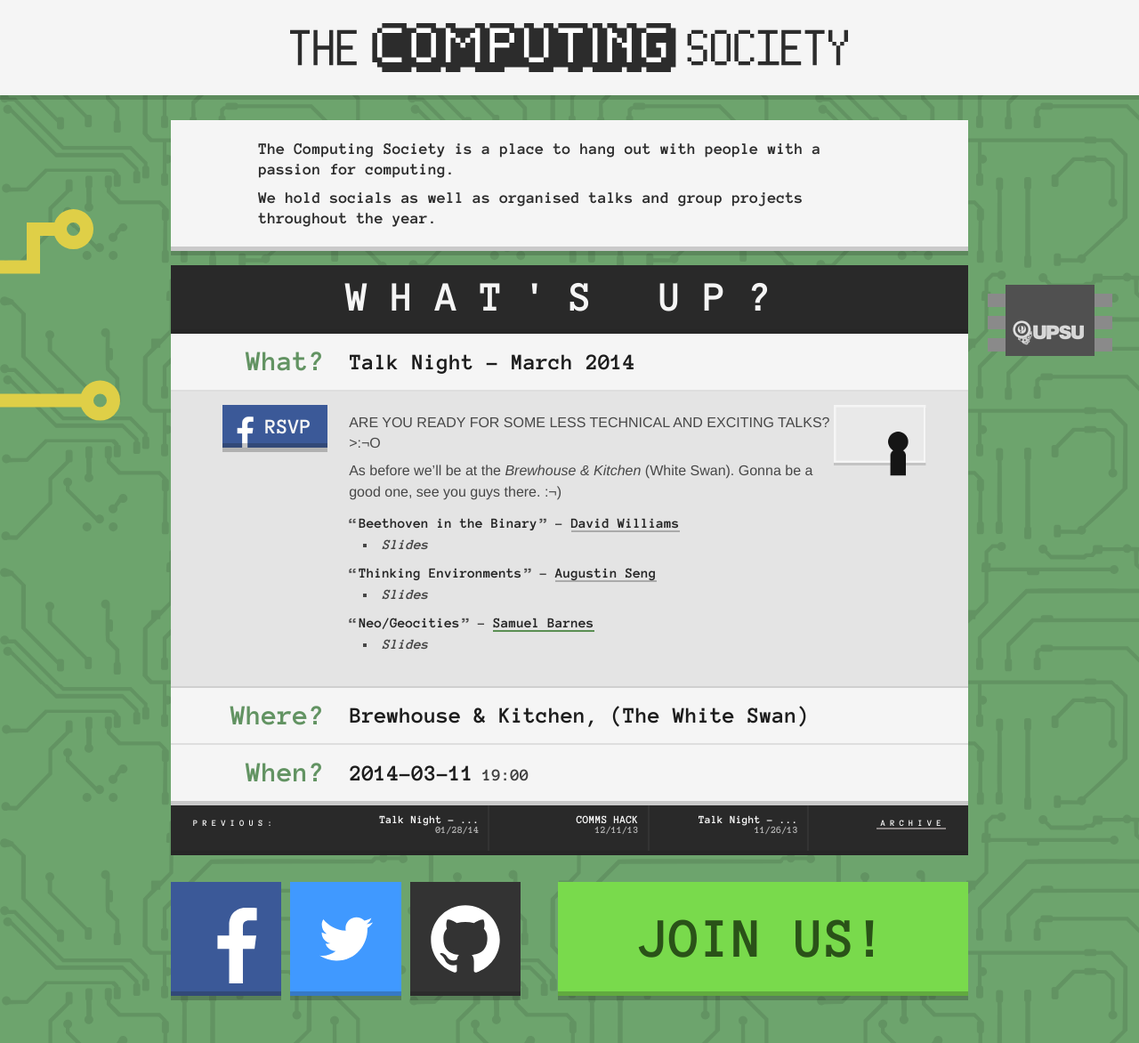
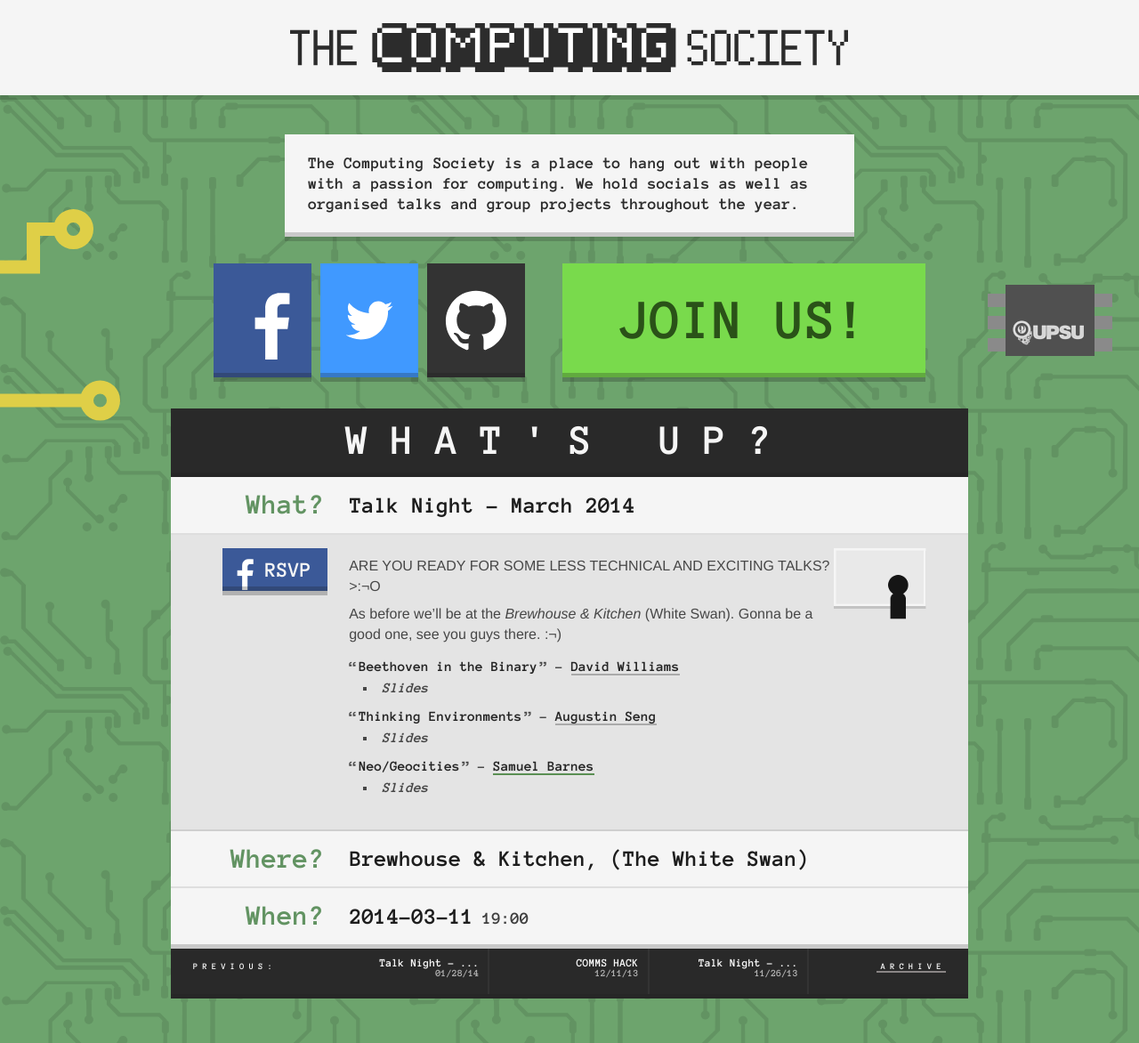
Before and after one commit to uopcs/warrior, a Jekyll site: the page built from index.html, in a window 1280 px wide. Shown: the whole page at 89% size. Built offline with Jekyll 4.4.1, drawn with Linux system fonts in a browser that asks for light colours; nearby versions of some CDN libraries.

```diff
--- a/_layouts/default.html
+++ b/_layouts/default.html
@@ -1,7 +1,7 @@
 <!DOCTYPE html>
 <html lang="en">
 {% include head.html %}
-<body>
+<body {% for post in site.posts limit:1 %} id="{{ post.hash }}" {% endfor %}>
 
 	{% include header.html %}
 
--- a/css/style.css
+++ b/css/style.css
@@ -80,8 +80,10 @@ header .logo:hover { opacity: .8; }
 }
 
 main {
+	overflow: hidden;
+	max-width: 900px;
 	width: 70%;
-	margin: 0 auto;
+	margin: 0 auto 50px;
 }
 
 .archive,
@@ -565,7 +567,6 @@ main {
 			*/
 
 .archive {
-	overflow: hidden;
 	padding: 1em 0;
 	background: rgb(41, 41, 41);
 }
@@ -573,12 +574,25 @@ main {
 .archive .meeting {
 	padding: 1em 0;
 	background: rgb(41, 41, 41);
+
+	-webkit-transition: margin .25s;
+	   -moz-transition: margin .25s;
+			transition: margin .25s;
 }
 
 .archive .meeting:nth-child(odd) {
 	background: #242424;
 	border-top: 5px dashed #292929;
 	border-bottom: 5px dashed #292929;
+}
+
+.archive .meeting--focus,
+.archive .meeting--focus:nth-child(odd) {
+	position: relative;
+	margin: -10px;
+
+	background: #3F3F3F;
+	border: 0;
 }
 
 .archive .event-name,
@@ -593,9 +607,7 @@ main {
 	text-align: left;
 }
 
-.archive .event-name:focus,
-.archive .event-name:focus + .details {
-	background: rgba(100, 100, 100, 0.25);
+.archive .event-name:focus {
 	outline: none;
 }
 
@@ -740,7 +752,8 @@ main {
 }
 
 .text-section {
-	margin: 1em 0;
+	margin: 1em auto;
+	max-width: 40em;
 	padding: 1em .5em;
 	font-family: 'Anonymous Pro', Helvetica, Arial, sans-serif;
 	overflow: hidden;
@@ -753,14 +766,13 @@ main {
 	font-size: 1.15em;
 	line-height: 1.25;
 	padding: .25em 1em;
-	margin: 0 auto;
-	max-width: 40em;
 }
 
 .social {
 	padding-bottom: 5px;
 	overflow: hidden;
-	margin: 30px 0;
+	margin: 30px auto;
+	max-width: 50em;
 }
 
 .social .social-button-wrapper {
--- a/index.html
+++ b/index.html
@@ -5,9 +5,10 @@ layout: default
 <main>
 
 	<section class="text-section">
-		<p>The Computing Society is a place to hang out with people with a passion for computing.</p>
-		<p>We hold socials as well as organised talks and group projects throughout the year.</p>
+		<p>{{ site.description }}</p>
 	</section>
+
+	{% include social.html %}
 
 	<article class="event">
 
@@ -130,6 +131,4 @@ layout: default
 
 	</article>
 
-	{% include social.html %}
-
 </main>
--- a/js/scripts.js
+++ b/js/scripts.js
@@ -1,60 +1,38 @@
 (function(){
+
+	// collapse everything on load
 	$('.archive').hide();
 	$('.meeting').find('.details').hide();
 
 	$('.meeting').find('.event-name').click(function(e){
 
-		$('.meeting').find('.details').hide();
+		focusIndividualMeeting(this);
 
-		$('.archive').slideDown(250);
-
-		$(this).parents('.meeting').find('.details').slideToggle(100);
-		$(this).parents('.meeting').find('.show-desc').text(swapMoreLess($(this).parents('.meeting').find('.show-desc').text()));
-
-		scrollPage(this);
-
-		e.preventDefault();
-
-	});
-
-	$('.more-info-map').click(function(e){
-		$('.info-map').slideToggle(100);
-		map.invalidateSize();
-		openPopups(markers);
-		e.preventDefault();
 	});
 
 	$('.previous').find('.meetings,.more').click(function(e){
 
 		if($(this).is('.meetings')){
 
-			$('.meeting').find('.details').hide();
-
-			$('.archive').slideDown(250);
-
-			$(this.hash).find('.details').slideDown(100);
-			$(this.hash).find('.show-desc').text(swapMoreLess($(this.hash).find('.show-desc').text()));
-
-			scrollPage(this);
+			focusIndividualMeeting(this);
 
 		} else {
 
 			$('.archive').slideToggle(250,function(){
 				$('.details').hide();
+				$('.meeting').removeClass('meeting--focus');
 				history.pushState('', document.title, window.location.pathname); // remove the hash
 			});
 
 		}
 
-		e.preventDefault();
-
 	});
 
 	checkHash();
 
+	// Remove SVG if it isnt supported
+
 	var svg_support = (!!document.createElementNS && !!document.createElementNS('http://www.w3.org/2000/svg', "svg").createSVGRect);
-
-	//Remove SVG if it isnt supported
 	if (!svg_support) {
 		$('.logo').removeClass('logo-svg');
 		$('.twitter').removeClass('twitter-svg');
@@ -62,6 +40,32 @@
 	}
 
 })();
+
+function focusIndividualMeeting(meeting){
+
+	var meetingEl = $( $(meeting).attr('href') ).parent('.meeting');
+
+	// dont focus if it's already focussed
+	if( !meetingEl.hasClass('meeting--focus') ){
+
+		// close all meetings
+		$('.meeting').find('.details').hide();
+		$('.meeting').removeClass('meeting--focus');
+
+		// if not already open, slide open archive
+		var archiveVisible = $('.archive:visible').length <= 0;
+		if(archiveVisible){
+			$('.archive').slideDown(250);
+		}
+
+		// slide down the meeting
+		meetingEl.addClass('meeting--focus');
+		meetingEl.find('.show-desc').text(swapMoreLess($(this.hash).find('.show-desc').text()));
+		window.location.href = $(meeting).attr('href');
+		meetingEl.find('.details').slideDown(250);
+
+	}
+}
 
 function swapMoreLess(text){
 	if(text.toLowerCase() == 'more'){
@@ -75,16 +79,6 @@ function checkHash() {
 	if ( hash ) {
 		$('[href="#' + hash + '"]').trigger('click');
 	}
-}
-
-function scrollPage(clicked){
-	var animationSpeed = 500;					 // Speed of the animation in ms
-	var url = window.location.protocol + "//" + window.location.host + window.location.pathname; // Get current URL
-	var id = String(clicked).substr(url.length); // Take the URL and leave the # part
-	var scrollAmount = $(id).position().top;	// Finds the position from the top of the window for the heading with the ID 'hrefValue'
-	$('html, body').animate({scrollTop: scrollAmount}, animationSpeed, function(){
-		parent.location.hash = id; //Set hash id in URL
-	}); // Moves to the top of the post in 'animationSpeed'ms
 }
 
 // Background drawing
@@ -139,7 +133,7 @@ function drawWire(bg, forks, delay, lineLength, x, y){
 
 	var ease =  'bounce';
 
-	if(forks == 0){
+	if(forks === 0){
 
 		var wirePathSub1 = 'M'+ x +','+ y;
 		var wirePathSub2 = 'L'+ (x+(lineLength*2)-strokeWidth-strokeOffset) +','+ y;
@@ -154,7 +148,7 @@ function drawWire(bg, forks, delay, lineLength, x, y){
 					   .attr(wireAttributes).attr({ 'stroke-width': 0 })
 					   .animate(wireCircleAnim.delay(delay * 3));
 
-	}else if(forks == 2){
+	}else if(forks === 2){
 
 		var wirePath1Sub1 = 'M'+ x +','+ y;
 		var wirePath1Sub2 = 'L'+ (x+lineLength) +','+ y;
```
